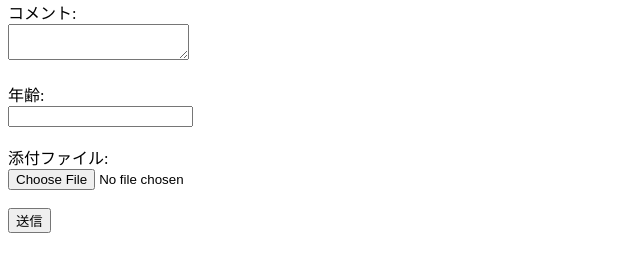
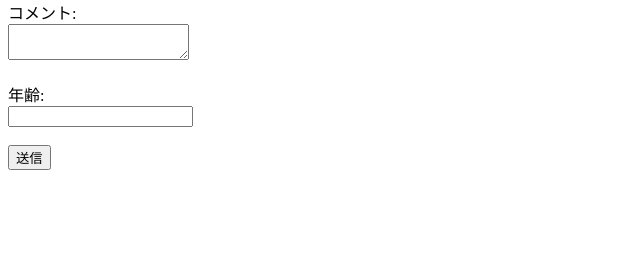
Before and after one commit to zoufilm/profilemovie, a plain HTML site: page index.html in a window 1280 px wide. Shown: the part 75-346 px from the top of the page, without its empty margins (0-640 px from the left). Drawn offline with Linux system fonts and the light colour scheme.

Commit message:
Update index.html

```diff
--- a/index.html
+++ b/index.html
@@ -13,9 +13,6 @@
 
         <label for="age">年齢:</label><br>
         <input type="number" id="age" name="age" required><br><br>
-
-        <label for="file">添付ファイル:</label><br>
-        <input type="file" id="file" name="file"><br><br>
 
         <button type="submit">送信</button>
     </form>
```
